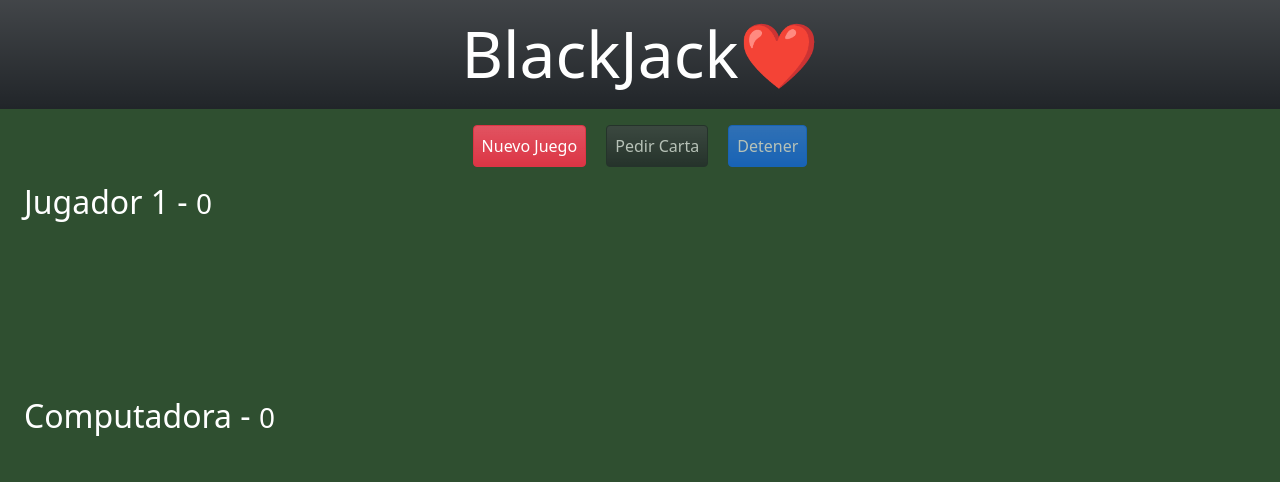
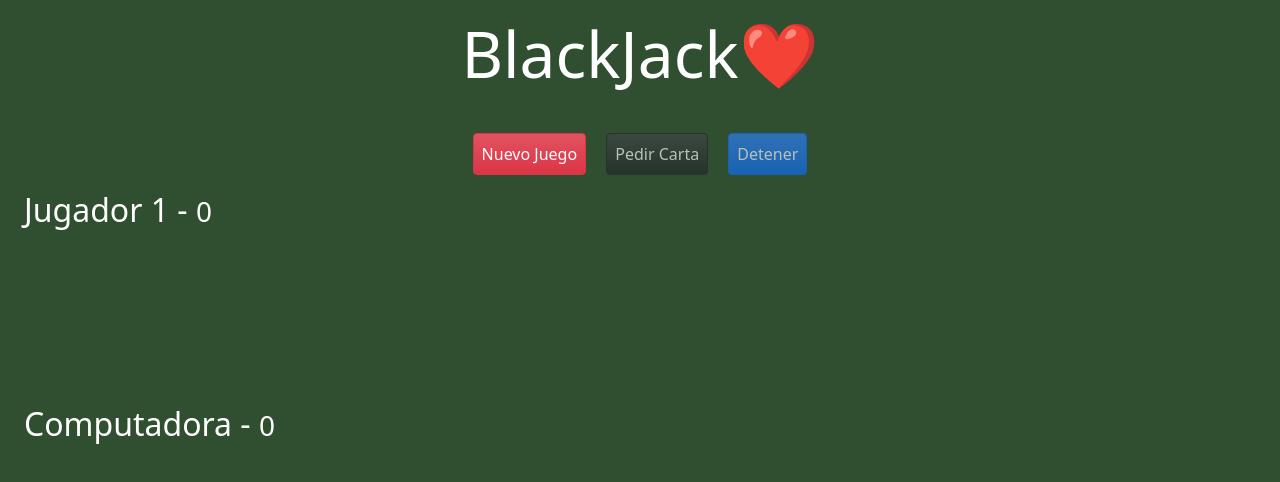
Before and after one commit to nahuel-lopez-dev/blackjack-vite, a website built with Vite: page index.html in a window 1280 px wide. Built offline with nearby package versions, Linux system fonts and the light colour scheme.

Commit message:
finished project

```diff
--- a/index.html
+++ b/index.html
@@ -11,8 +11,8 @@
     <link rel="stylesheet" href="style.css">
   </head>
   <body class="fondo">
-    <header class="bg-dark bg-gradient justify-content-center align-items-center">
-      <h1 class="text-white text-center display-3 p-3">BlackJack❤️</h1>
+    <header class="justify-content-center align-items-center p-3">
+      <h1 class="text-white text-center display-3">BlackJack❤️</h1>
     </header>
 
     <div class="row mt-2">
```
Also changed, not shown: style.css (line endings or trailing spaces).
